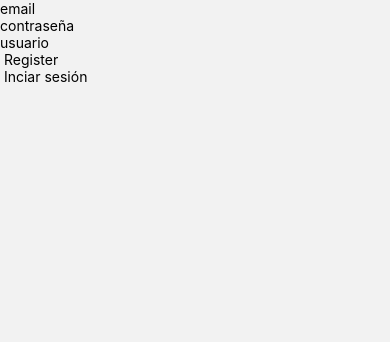
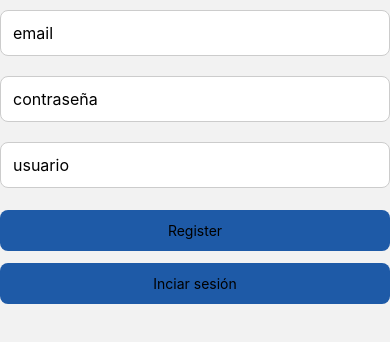
Before and after one commit to MailenHong/PI-Final-grupo3, a React Native app in the folder demo-expo/: screen /Register in a window 390 px wide. Shown: the top 342 px of the page. Built offline with nearby package versions, Linux system fonts and the light colour scheme; no server answers.

Commit message:
acomodad login, register

```diff
--- a/demo-expo/src/Screens/Login.js
+++ b/demo-expo/src/Screens/Login.js
@@ -1,5 +1,5 @@
 import React, { Component } from 'react'
-import { Pressable, Text, TextInput, TouchableOpacity, View } from 'react-native'
+import { Pressable, Text, TextInput, TouchableOpacity, View, StyleSheet } from 'react-native'
 import { auth } from '../firebase/config'
 
 export default class Login extends Component {
@@ -11,14 +11,15 @@ export default class Login extends Component {
       error: ''
     }
   }
-
-  componentDidMount(){
+     componentDidMount(){
     auth.onAuthStateChanged(user => {
       if(user != null) {
        this.props.navigation.navigate('Navegacion')
       }
     })
   }
+
+
 
   onSubmit(email,password){
     console.log('Login')
@@ -47,17 +48,35 @@ export default class Login extends Component {
 
     return (
       <View>
-        <TextInput placeholder = 'email' onChangeText = {(texto)=> this.setState({email: texto})} value= {this.state.email}></TextInput>
-        <TextInput placeholder = 'contraseña' onChangeText = {(texto)=> this.setState({password: texto})} value= {this.state.password}></TextInput>
-        <Pressable onPress = {() => this.onSubmit(this.state.email,this.state.password)}> <Text> Login </Text></Pressable>
+        <TextInput
+        style = {styles.input}
+        placeholder = 'email'
+        onChangeText = {(texto)=> this.setState({email: texto})}
+        value= {this.state.email}>
+        </TextInput>
+
+        <TextInput
+        style = {styles.input}
+        placeholder = 'contraseña'
+        onChangeText = {(texto)=> this.setState({password: texto})}
+        value= {this.state.password}>
+        </TextInput>
+        <Pressable
+         style = {styles.boton}
+         onPress = {() => this.onSubmit(this.state.email,this.state.password)}>
+         <Text> Login </Text></Pressable>
         {this.state.error !== '' ? <Text>{this.state.error}</Text> : undefined }
-        <Pressable onPress ={()=> this.props.navigation.navigate('Register')}><Text>No tenes cuenta, registrate.</Text></Pressable>
+
+        <Pressable
+        style = {styles.boton}
+        onPress ={()=> this.props.navigation.navigate('Register')}>
+        <Text>No tenes cuenta, registrate.</Text></Pressable>
       </View>
     )
   }
 }
 
-/*
+
 
 const styles = StyleSheet.create({
   container: {
@@ -105,4 +124,3 @@ const styles = StyleSheet.create({
     fontSize: 16,
   },
 })
-  */
--- a/demo-expo/src/Screens/Perfil.js
+++ b/demo-expo/src/Screens/Perfil.js
@@ -14,7 +14,7 @@ export default class Perfil extends Component {
   }
   componentDidMount() {
     console.log(auth.currentUser)
-    db.collection('users').where('owner', '==', auth.currentUser.email)
+    db.collection('users').where('email', '==', auth.currentUser.email)
       .onSnapshot(data => {
         data.forEach(doc => {
           this.setState({
@@ -22,9 +22,7 @@ export default class Perfil extends Component {
             loadingUsuario: false
           })
         })
-        if (data.empty) {
-          this.setState({ loadingUsuario: false })
-        }
+
       })
 
 
@@ -66,7 +64,7 @@ export default class Perfil extends Component {
           <Text style = {styles.title}> Mi perfil </Text>
           <View style = {styles.info} >
 
-          <Text style = {styles.infoEmail}> Email: {this.state.usuario.owner}</Text>
+          <Text style = {styles.infoEmail}> Email: {this.state.usuario.email}</Text>
           </View>
           <View style = {styles.info}>
          <Text style = {styles.infoEmail}> Usuario: {this.state.usuario.username}</Text>
@@ -94,7 +92,9 @@ export default class Perfil extends Component {
 }
 
 const styles = StyleSheet.create({
-  container: { flex: 1, backgroundColor: '#fff', padding: 16 },
+  container: {
+    flex: 1,
+    backgroundColor: '#fff', padding: 16 },
   loading: { flex: 1, alignItems: 'center', justifyContent: 'center' },
   title: { fontSize: 22, fontWeight: '700', marginBottom: 8 },
   info: { marginTop: 6 },
--- a/demo-expo/src/Screens/Register.js
+++ b/demo-expo/src/Screens/Register.js
@@ -1,5 +1,5 @@
 import React, { Component } from 'react'
-import { Text, View, TextInput, Pressable} from 'react-native'
+import { Text, View, TextInput, Pressable, StyleSheet} from 'react-native'
 import { auth, db } from '../firebase/config'
 
 
@@ -13,8 +13,7 @@ export default class Register extends Component {
       username: ''
     }
   }
-
-    componentDidMount(){
+  componentDidMount(){
     auth.onAuthStateChanged(user => {
       if(user != null) {
        this.props.navigation.navigate('Navegacion')
@@ -44,13 +43,71 @@ export default class Register extends Component {
 
     return (
       <View>
-        <TextInput placeholder = 'email' onChangeText = {(texto)=> this.setState({email: texto})} value= {this.state.email}></TextInput>
-        <TextInput placeholder = 'contraseña' onChangeText = {(texto)=> this.setState({password: texto})} value= {this.state.password}></TextInput>
-        <TextInput placeholder = 'usuario' onChangeText = {(texto)=> this.setState({username: texto})} value= {this.state.username}></TextInput>
-        <Pressable onPress = {() => this.onSubmit(this.state.email,this.state.password, this.state.username)}> <Text> Register </Text></Pressable>
+        <TextInput
+        style = {styles.input}
+        placeholder = 'email' onChangeText = {(texto)=> this.setState({email: texto})} value= {this.state.email}></TextInput>
+        <TextInput
+        style= {styles.input}
+        placeholder = 'contraseña' onChangeText = {(texto)=> this.setState({password: texto})} value= {this.state.password}></TextInput>
+        <TextInput
+        style = {styles.input}
+        placeholder = 'usuario' onChangeText = {(texto)=> this.setState({username: texto})} value= {this.state.username}></TextInput>
+        <Pressable
+        style = {styles.boton}
+        onPress = {() => this.onSubmit(this.state.email,this.state.password, this.state.username)}> <Text> Register </Text></Pressable>
         {this.state.error !== '' ? <Text>{this.state.error}</Text> : undefined }
-        <Pressable onPress ={()=> this.props.navigation.navigate('Login')}><Text> Inciar sesión </Text></Pressable>
+        <Pressable
+        style = {styles.boton}
+        onPress ={()=> this.props.navigation.navigate('Login')}><Text> Inciar sesión </Text></Pressable>
       </View>
     )
   }
 }
+
+
+    const styles = StyleSheet.create({
+      container: {
+        width: '92%',
+        maxWidth: 740,
+        alignSelf: 'center',
+        backgroundColor: '#f5f5f5',
+        borderRadius: 12,
+        paddingVertical: 24,
+        paddingHorizontal: 16,
+        marginVertical: 20,
+        alignItems: 'stretch',
+      },
+      title: {
+        fontSize: 24,
+        fontWeight: '700',
+        marginBottom: 20,
+        textAlign: 'center',
+        color: '#1E1E1E',
+      },
+      boton: {
+        backgroundColor: '#1E5AA7',
+        borderRadius: 8,
+        paddingVertical: 12,
+        paddingHorizontal: 10,
+        alignItems: 'center',
+        marginTop: 12,
+      },
+      field: {
+        borderWidth: 1,
+        borderColor: '#ccc',
+        borderRadius: 8,
+        backgroundColor: '#fff',
+        padding: 12,
+        marginVertical: 10,
+        fontSize: 16,
+      },
+      input: {
+        borderWidth: 1,
+        borderColor: '#ccc',
+        borderRadius: 8,
+        backgroundColor: '#fff',
+        padding: 12,
+        marginVertical: 10,
+        fontSize: 16,
+      },
+    })
```
